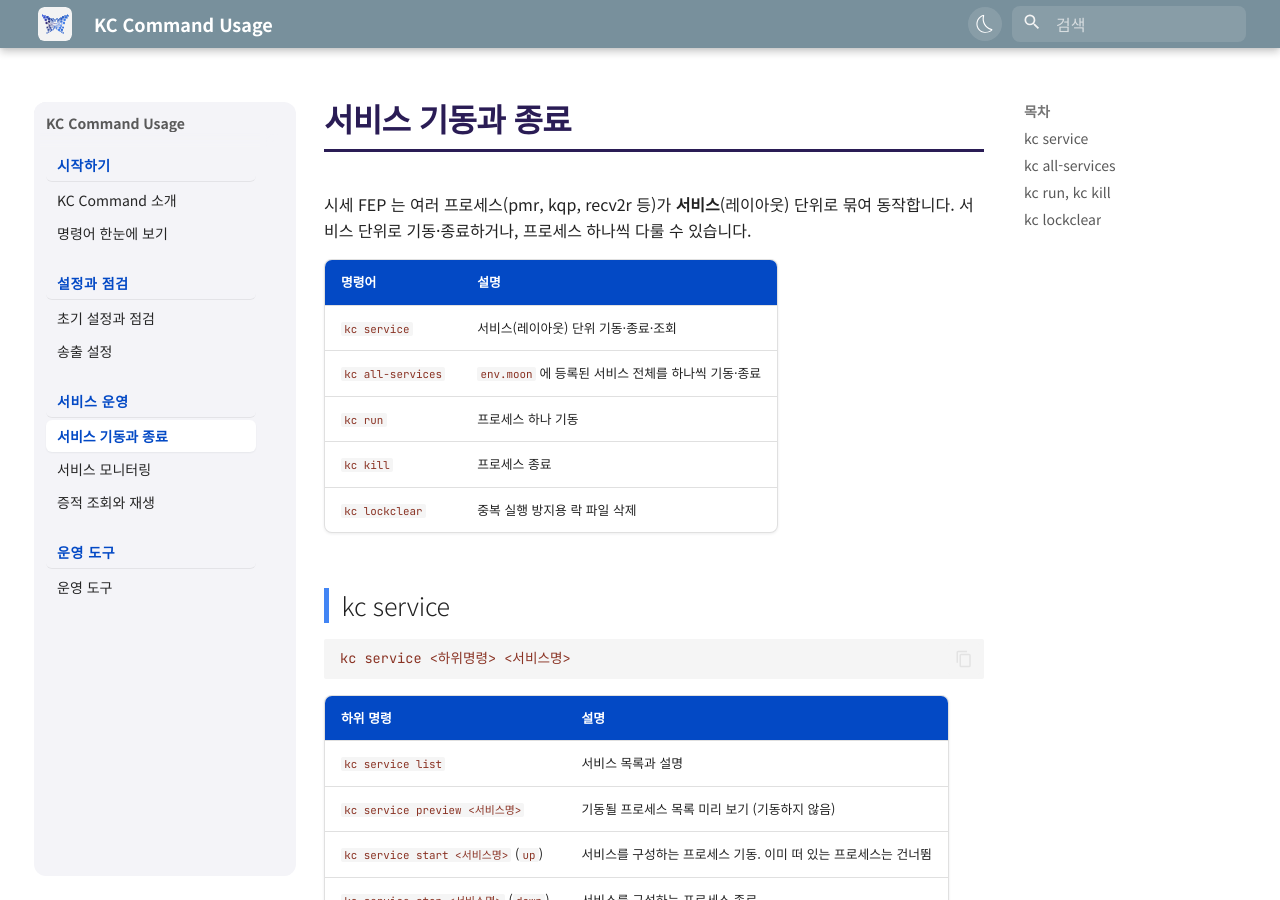
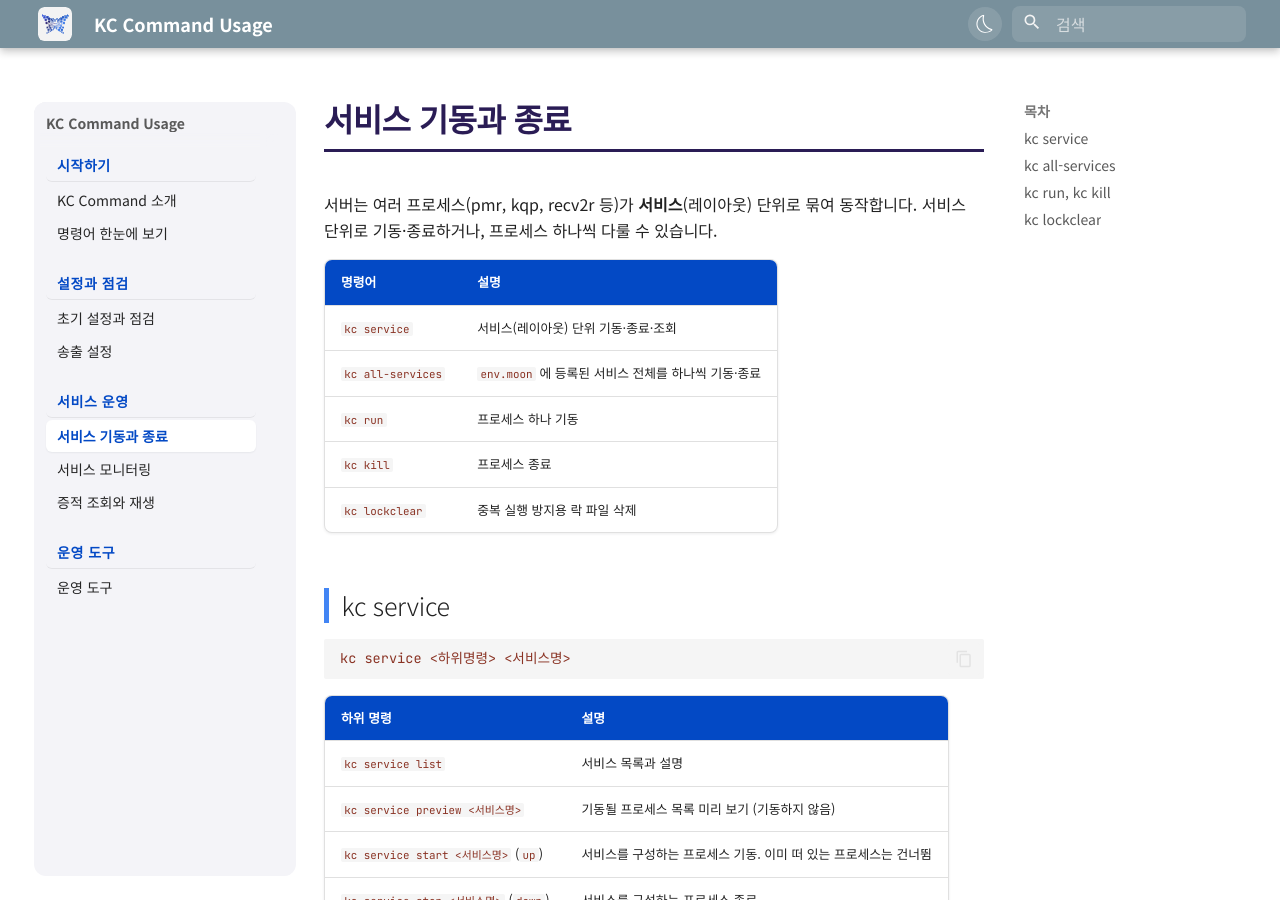
Before and after one commit to Billy-Crew/kc-cmd, an MkDocs documentation site: the page built from docs/05_서비스-기동과-종료.md, in a window 1280 px wide and 900 px high. Built offline with MkDocs 1.6.1 and Material for MkDocs 9.7.7, drawn with Linux system fonts in a browser that asks for light colours; some web fonts are replaced.

Commit message:
docs: 서비스 기동과 종료 페이지의 '시세 FEP' 표현 제거 (#4)
사이트에 한정된 표현이라 '서버는 여러 프로세스…'로 고친다. 문서 전체에서 'FEP' 표현이 없어졌다.

Co-Authored-By: Claude Sonnet 5.5 <noreply@anthropic.com>

```diff
--- a/docs/05_서비스-기동과-종료.md
+++ b/docs/05_서비스-기동과-종료.md
@@ -1,6 +1,6 @@
 # 서비스 기동과 종료
 
-시세 FEP 는 여러 프로세스(pmr, kqp, recv2r 등)가 **서비스**(레이아웃) 단위로 묶여 동작합니다. 서비스 단위로 기동·종료하거나, 프로세스 하나씩 다룰 수 있습니다.
+서버는 여러 프로세스(pmr, kqp, recv2r 등)가 **서비스**(레이아웃) 단위로 묶여 동작합니다. 서비스 단위로 기동·종료하거나, 프로세스 하나씩 다룰 수 있습니다.
 
 | 명령어 | 설명 |
 |---|---|
```
